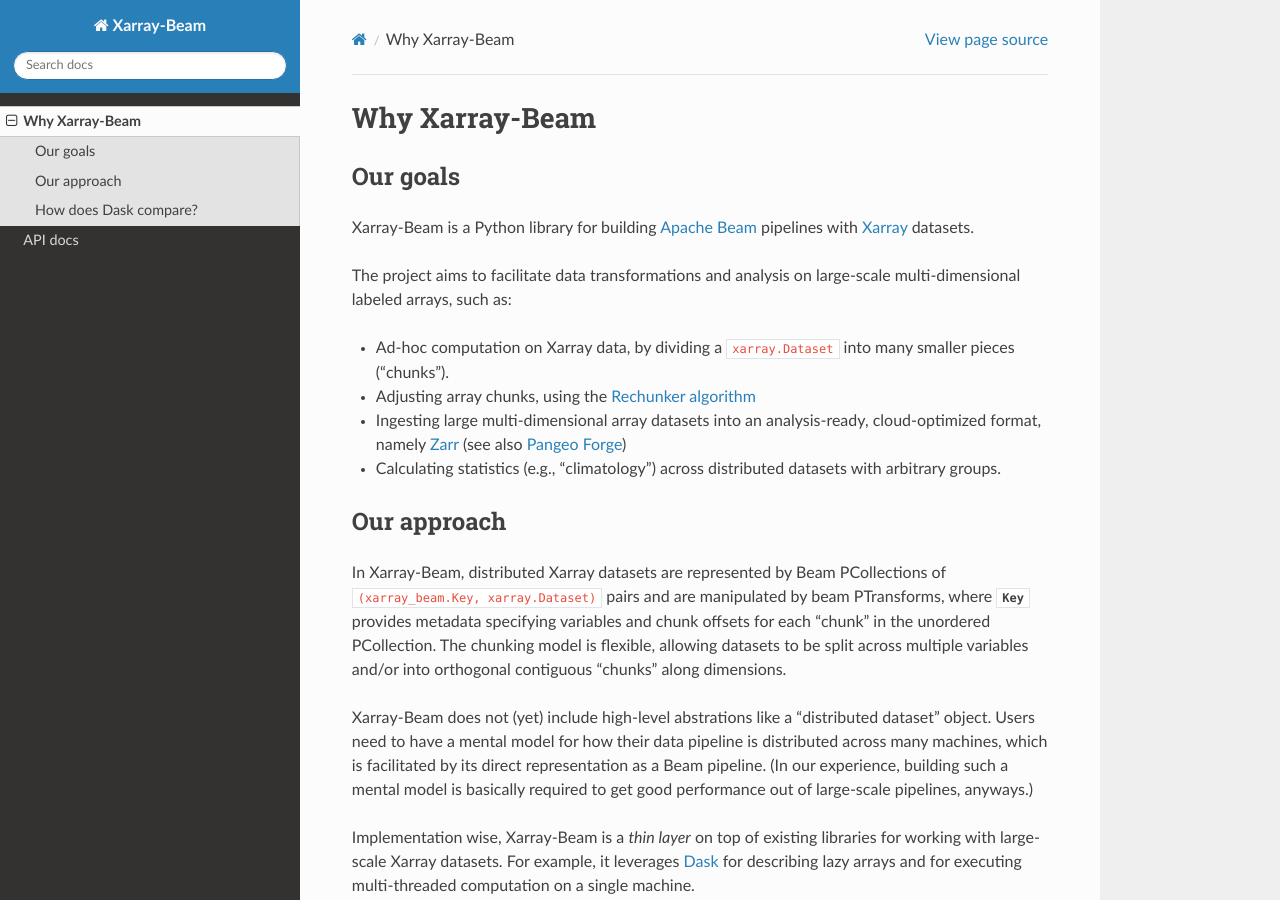
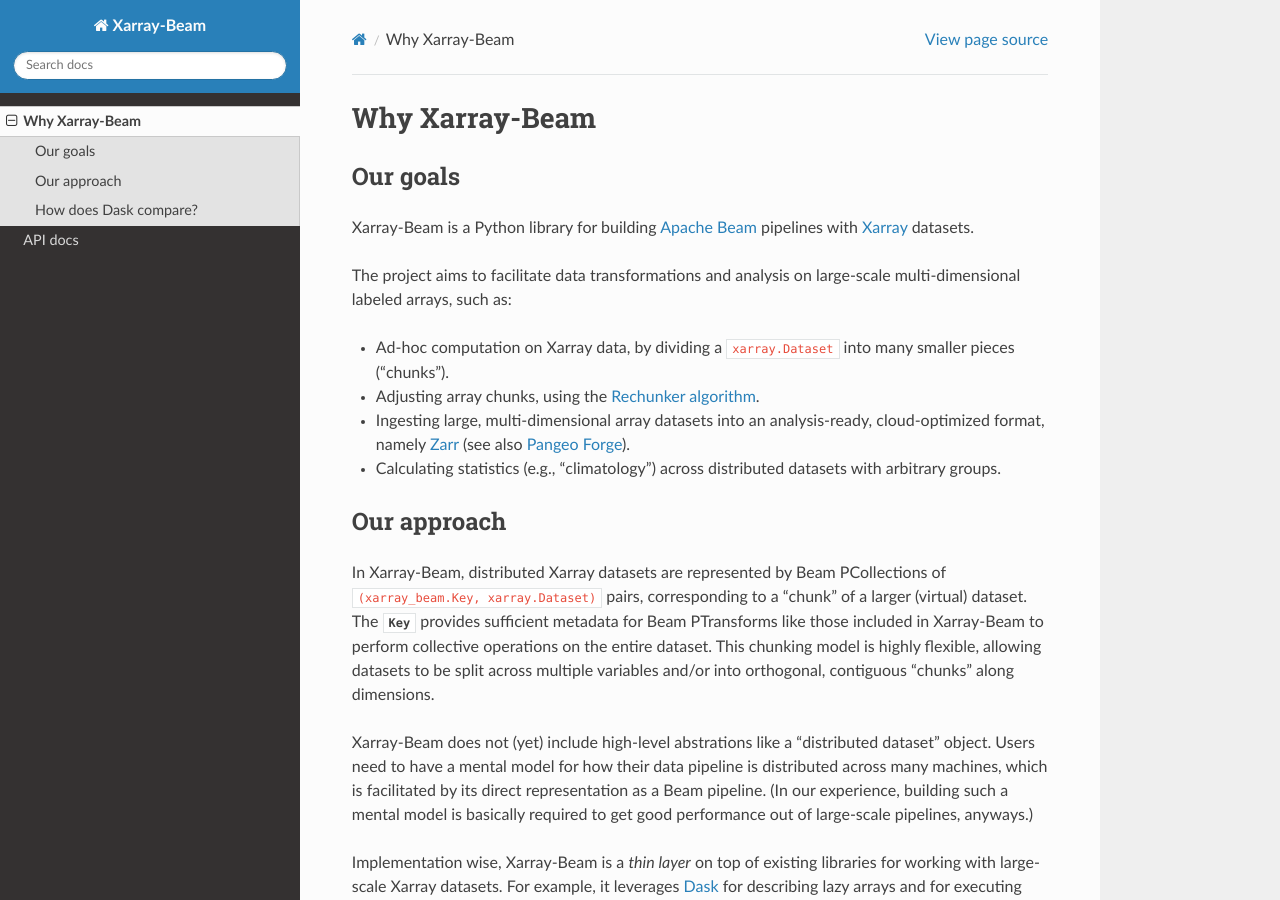
Before and after one commit to google/xarray-beam, a Sphinx documentation site: the page built from docs/why-xarray-beam.md, in a window 1280 px wide and 900 px high. Built offline with Sphinx 7.4.7 and the Read the Docs theme 2.0.0, drawn with Linux system fonts in a browser that asks for light colours; pages that are not in the unit, such as notebooks, are missing from menus.

Commit message:
Tweaks per Alex's review

```diff
--- a/docs/why-xarray-beam.md
+++ b/docs/why-xarray-beam.md
@@ -12,21 +12,22 @@
 -   Ad-hoc computation on Xarray data, by dividing a `xarray.Dataset` into many
     smaller pieces ("chunks").
 -   Adjusting array chunks, using the
-    [Rechunker algorithm](https://rechunker.readthedocs.io/en/latest/algorithm.html)
--   Ingesting large multi-dimensional array datasets into an analysis-ready,
+    [Rechunker algorithm](https://rechunker.readthedocs.io/en/latest/algorithm.html).
+-   Ingesting large, multi-dimensional array datasets into an analysis-ready,
     cloud-optimized format, namely [Zarr](https://zarr.readthedocs.io/) (see
-    also [Pangeo Forge](https://github.com/pangeo-forge/pangeo-forge-recipes))
+    also [Pangeo Forge](https://github.com/pangeo-forge/pangeo-forge-recipes)).
 -   Calculating statistics (e.g., "climatology") across distributed datasets
     with arbitrary groups.
 
 ## Our approach
 
 In Xarray-Beam, distributed Xarray datasets are represented by Beam PCollections
-of `(xarray_beam.Key, xarray.Dataset)` pairs and are manipulated by beam
-PTransforms, where {py:class}`~xarray_beam.Key` provides metadata specifying
-variables and chunk offsets for each "chunk" in the unordered PCollection.
-The chunking model is flexible, allowing datasets to be split across multiple
-variables and/or into orthogonal contiguous "chunks" along dimensions.
+of `(xarray_beam.Key, xarray.Dataset)` pairs, corresponding to a "chunk" of a
+larger (virtual) dataset. The {py:class}`~xarray_beam.Key` provides sufficient
+metadata for Beam PTransforms like those included in Xarray-Beam to perform
+collective operations on the entire dataset. This chunking model is highly
+flexible, allowing datasets to be split across multiple variables and/or
+into orthogonal, contiguous "chunks" along dimensions.
 
 Xarray-Beam does not (yet) include high-level abstrations like a "distributed
 dataset" object. Users need to have a mental model for how their data pipeline
```
Also changed, not shown: README.md (+4 -4 lines), docs/data-model.ipynb.
